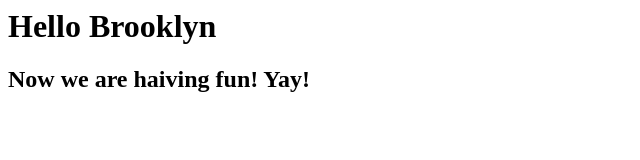
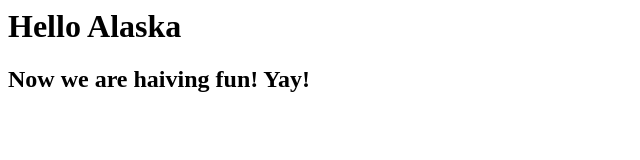
Before and after one commit to kallena/fun, a plain HTML site: page index.html in a window 1280 px wide. Shown: the whole page, without its empty margins (0-640 px from the left). Drawn offline with Linux system fonts and the light colour scheme.

Commit message:
Adding Alaska!!!

```diff
--- a/index.html
+++ b/index.html
@@ -1,7 +1,7 @@
 <html>
 	<header></header>
 	<body>
-		<h1>Hello Brooklyn</h1>
+		<h1>Hello Alaska</h1>
 		<h2>Now we are haiving fun! Yay!</h2>
 	</body>
 </html>
```
